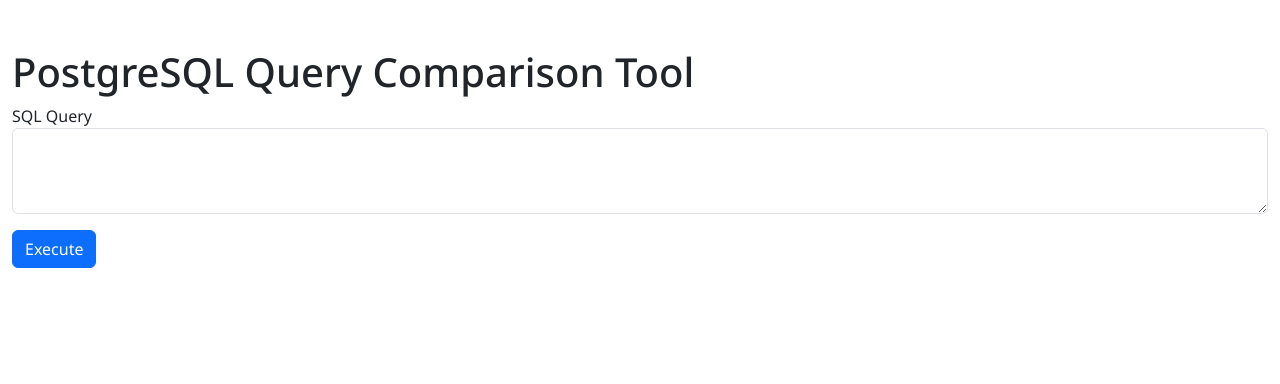
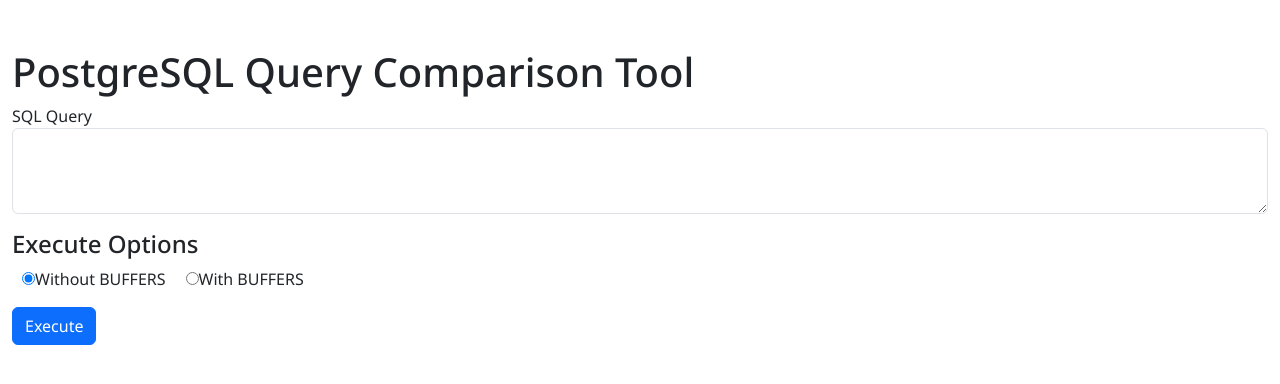
Before and after one commit to gnsnghm/pg-query-compare, a React (Create React App) app: page / in a window 1280 px wide. Shown: the top 384 px of the page. Built offline with nearby package versions, Linux system fonts and the light colour scheme.

Commit message:
add option

```diff
--- a/src/App.js
+++ b/src/App.js
@@ -7,9 +7,14 @@
   const [query, setQuery] = useState("");
   const [results, setResults] = useState([]);
   const [error, setError] = useState(null);
+  const [useBuffers, setUseBuffers] = useState(false); // BUFFERS オプションの追加
 
   const handleQueryChange = (e) => {
     setQuery(e.target.value);
+  };
+
+  const handleBuffersChange = (e) => {
+    setUseBuffers(e.target.value === "buffers");
   };
 
   const handleSubmit = async (e) => {
@@ -17,6 +22,7 @@
     try {
       const response = await axios.post("http://localhost:5000/execute", {
         query,
+        useBuffers,
       });
       setResults(response.data);
       setError(null);
@@ -115,6 +121,31 @@
             onChange={handleQueryChange}
           ></textarea>
         </div>
+        <div className="form-group mt-3">
+          <h4>Execute Options</h4>
+          <div style={{ display: "inline", marginLeft: "10px" }}>
+            <input
+              type="radio"
+              id="no_buffers"
+              name="buffers"
+              value="no_buffers"
+              checked={!useBuffers}
+              onChange={handleBuffersChange}
+            />
+            <label htmlFor="no_buffers" style={{ marginRight: "20px" }}>
+              Without BUFFERS
+            </label>
+            <input
+              type="radio"
+              id="buffers"
+              name="buffers"
+              value="buffers"
+              checked={useBuffers}
+              onChange={handleBuffersChange}
+            />
+            <label htmlFor="buffers">With BUFFERS</label>
+          </div>
+        </div>
         <button type="submit" className="btn btn-primary mt-3">
           Execute
         </button>
```
Also changed, not shown: 1 other file (tests, documents, lock files or other folders).
